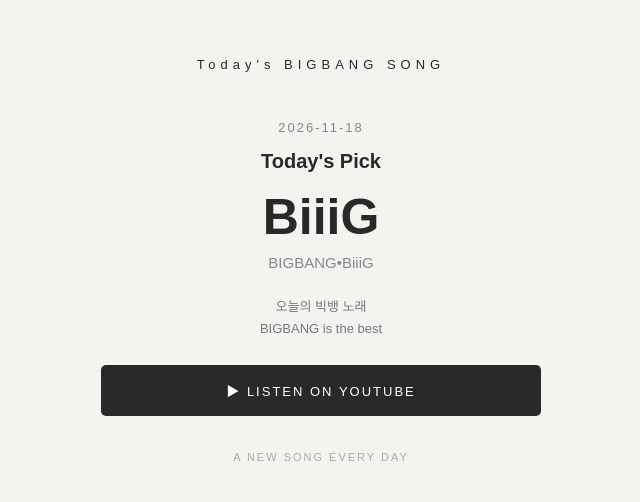
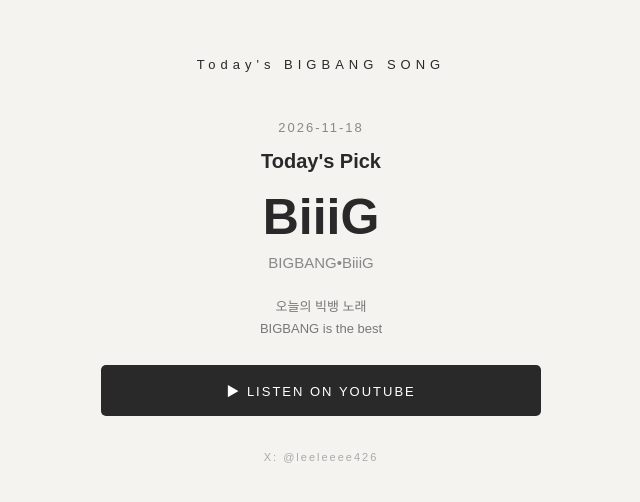
Before and after one commit to seojinh0102-oss/today-s-Bigbang-song, a plain HTML site: page index.html in a window 1280 px wide. Shown: the part 140-642 px from the top of the page, 319-959 px from the left. Drawn offline with Linux system fonts and the light colour scheme.

Commit message:
Update index.html

```diff
--- a/index.html
+++ b/index.html
@@ -105,7 +105,7 @@
     ▶ LISTEN ON YOUTUBE
   </a>
 
-  <div class="footer">A NEW SONG EVERY DAY</div>
+  <div class="footer">X: @leeleeee426</div>
 
 </div>
 
```
